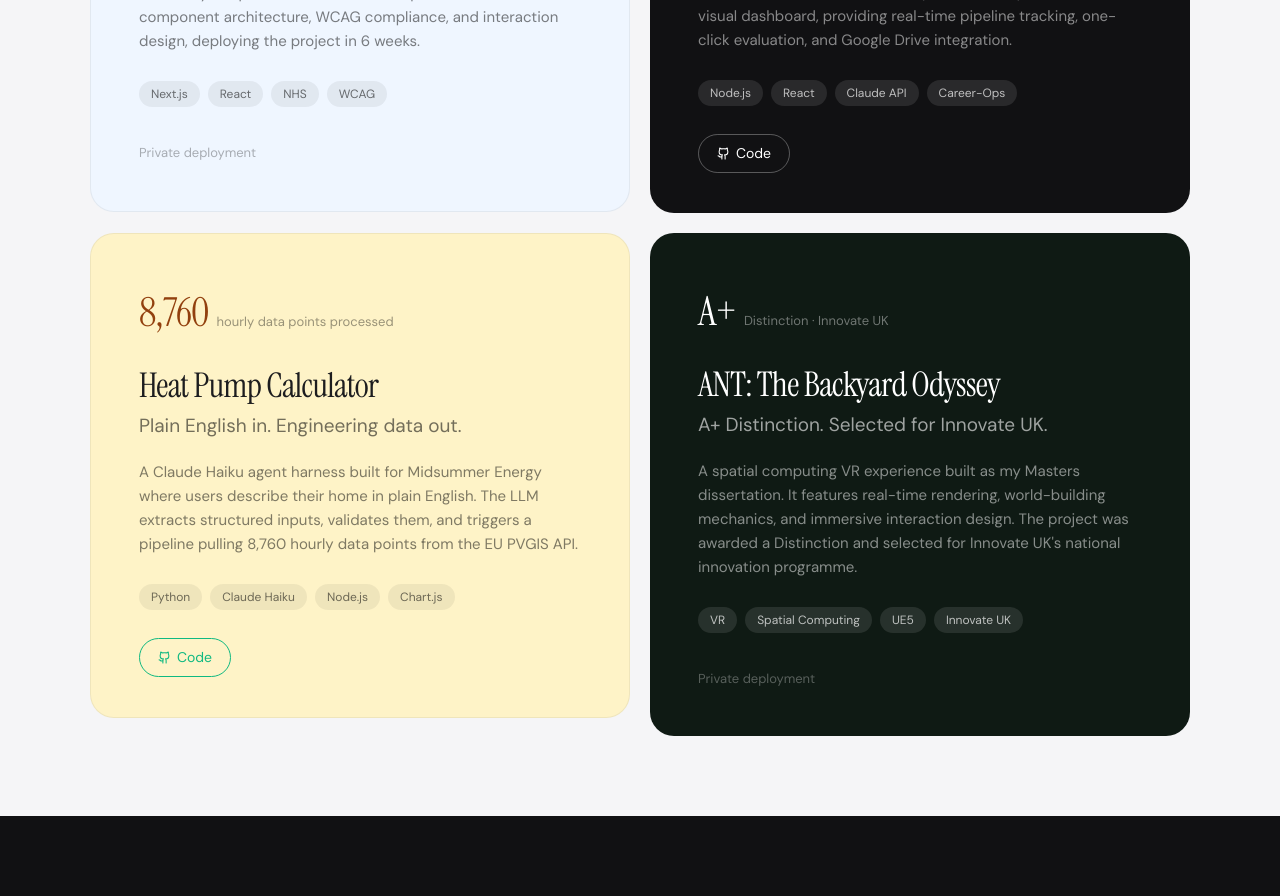
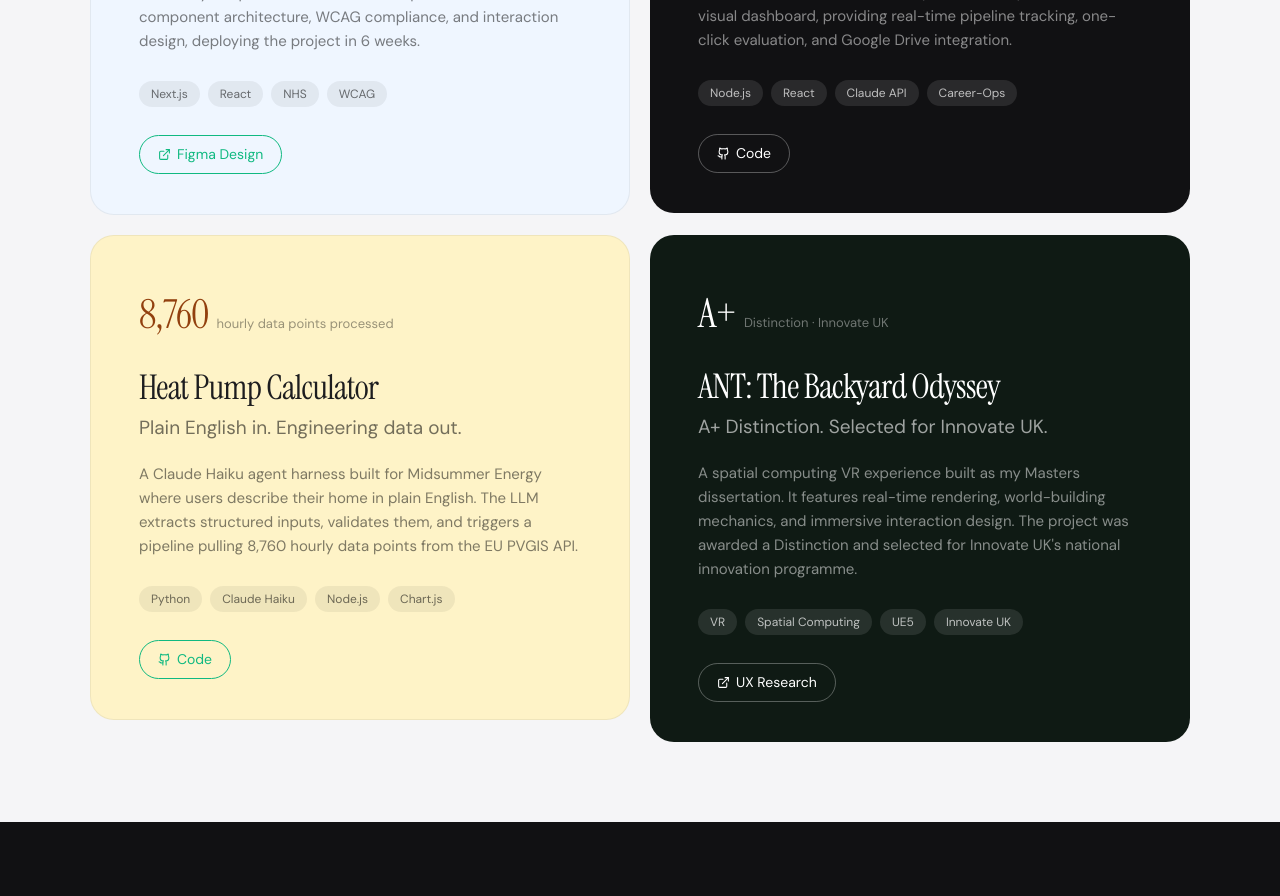
Before and after one commit to ShivaShanmukh/portfolio, a React (Vite) app: page / in a window 1280 px wide. Shown: the part 1920-2816 px from the top of the page. Built offline with nearby package versions, Linux system fonts and the light colour scheme.

Commit message:
Add Figma and Miro research links to NHS and ANT project cards

```diff
--- a/src/App.jsx
+++ b/src/App.jsx
@@ -42,6 +42,7 @@ const PROJECTS = [
     tags: ["Next.js", "React", "NHS", "WCAG"],
     live: null,
     github: null,
+    figma: "https://www.figma.com/design/4UDpW7QS4HpAvBqSoD4F4S/VOH---website?node-id=0-1&m=dev",
     color: "#1D4ED8",
     bg: "#EFF6FF",
     metric: "100–200",
@@ -84,6 +85,7 @@ const PROJECTS = [
     tags: ["VR", "Spatial Computing", "UE5", "Innovate UK"],
     live: null,
     github: null,
+    miro: "https://miro.com/app/board/uXjVL9BTCNI=/?share_link_id=141665411617",
     color: "#ffffff",
     bg: "#0f1a14",
     metric: "A+",
@@ -252,7 +254,21 @@ function ProjectCard({ project, index }) {
                 <Github size={13} /> Code
               </a>
             )}
-            {!project.live && !project.github && (
+            {project.figma && (
+              <a href={project.figma} target="_blank" rel="noreferrer"
+                className={isDark ? "btn-ghost-dark" : "btn-ghost"}
+                style={{ fontSize: 14, padding: "8px 18px" }}>
+                <ExternalLink size={13} /> Figma Design
+              </a>
+            )}
+            {project.miro && (
+              <a href={project.miro} target="_blank" rel="noreferrer"
+                className={isDark ? "btn-ghost-dark" : "btn-ghost"}
+                style={{ fontSize: 14, padding: "8px 18px" }}>
+                <ExternalLink size={13} /> UX Research
+              </a>
+            )}
+            {!project.live && !project.github && !project.figma && !project.miro && (
               <span style={{ fontSize: 13, color: isDark ? "rgba(255,255,255,0.3)" : "rgba(0,0,0,0.3)", padding: "8px 0" }}>
                 Private deployment
               </span>
```
